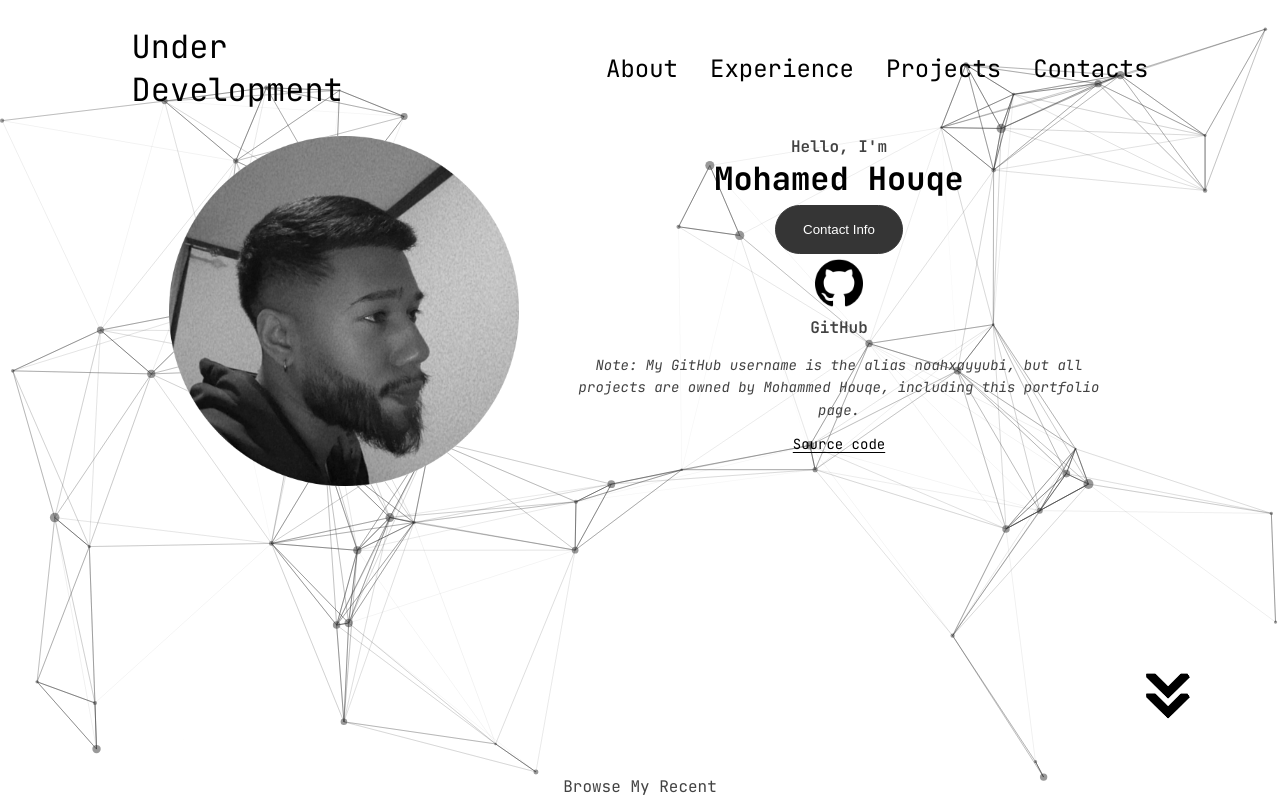
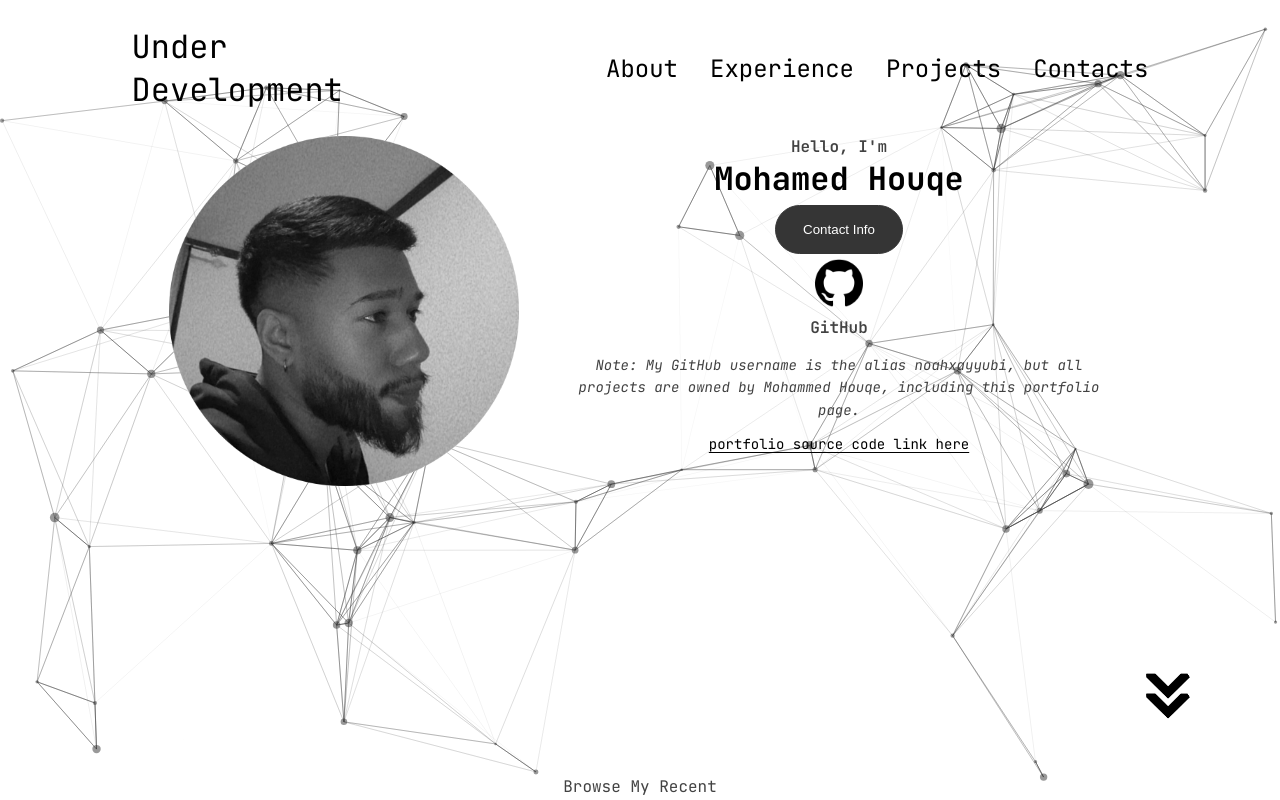
Before and after one commit to NoahxAyyubi/Noah-Ayyubi-Portfolio, a React (Create React App) app: page / in a window 1280 px wide. Shown: the top 800 px of the page. Built offline with nearby package versions, Linux system fonts and the light colour scheme.

Commit message:
Update portfolio source code link label

```diff
--- a/src/App.js
+++ b/src/App.js
@@ -131,7 +131,7 @@ function Index() {
               className="portfolio-source-link"
               href="https://github.com/NoahxAyyubi/Noah-Ayyubi-Portfolio"
             >
-              Source code
+              portfolio source code link here
             </a>
           </div>
           <img
```
